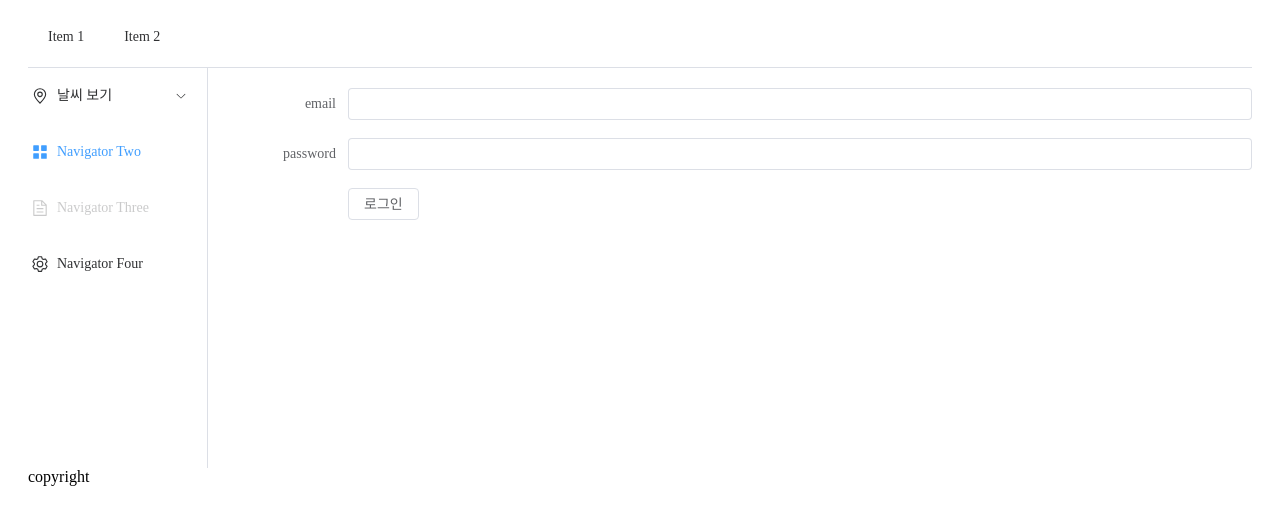
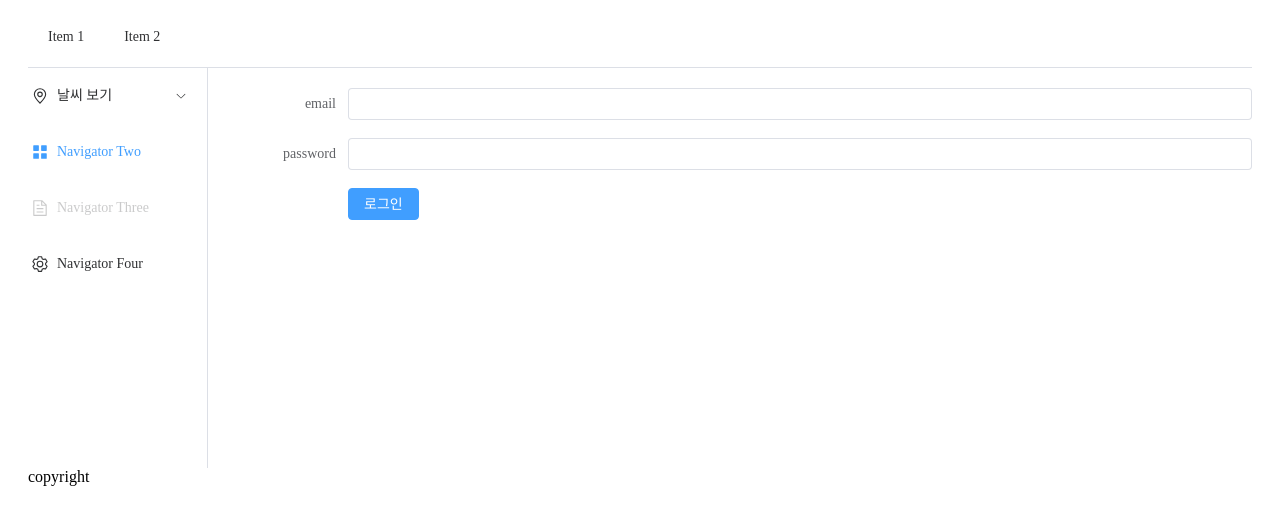
Before and after one commit to Park-Kwanwoo/weather-community, a Vue app in the folder front/: page /login in a window 1280 px wide. Shown: the top 524 px of the page. Built offline with nearby package versions, Linux system fonts and the light colour scheme; a web font is replaced by a local one.

Commit message:
로그인 실패 응답 설정

```diff
--- a/front/src/views/user/LoginView.vue
+++ b/front/src/views/user/LoginView.vue
@@ -1,6 +1,5 @@
 <template>
   <el-form
-      v-on:click.prevent="submitForm"
       label-width="120px"
       class="demo-ruleForm">
     <el-form-item
@@ -11,14 +10,14 @@
         <el-input name="password" v-model="loginData.password" type="password"/>
     </el-form-item>
     <el-form-item>
-      <el-button type="submit" class="btn-primary">로그인</el-button>
+      <el-button type="primary" v-on:click.prevent="submitForm" class="btn-primary">로그인</el-button>
     </el-form-item>
   </el-form>
 </template>
 
 <script setup lang="ts">
 import axios from "axios";
-import {reactive} from "vue";
+import {reactive, ref} from "vue";
 import {useRouter} from "vue-router";
 
 const router = useRouter();
@@ -34,14 +33,17 @@ const configs = {
   }
 }
 
+const errorMsg = ref('');
+
 const submitForm = () => {
   axios.post("/api/members/login", loginData, configs)
       .then((r) => {
         console.log(r)
       })
       .catch(e => {
-        console.log(e)
-        router.replace("/login?error=" + e.response.data);
+        console.log(e.response.data.message)
+        router.replace("/login?error=" + e.response.data.message)
+        alert(e.response.data.message)
       })
 }
 </script>
```
